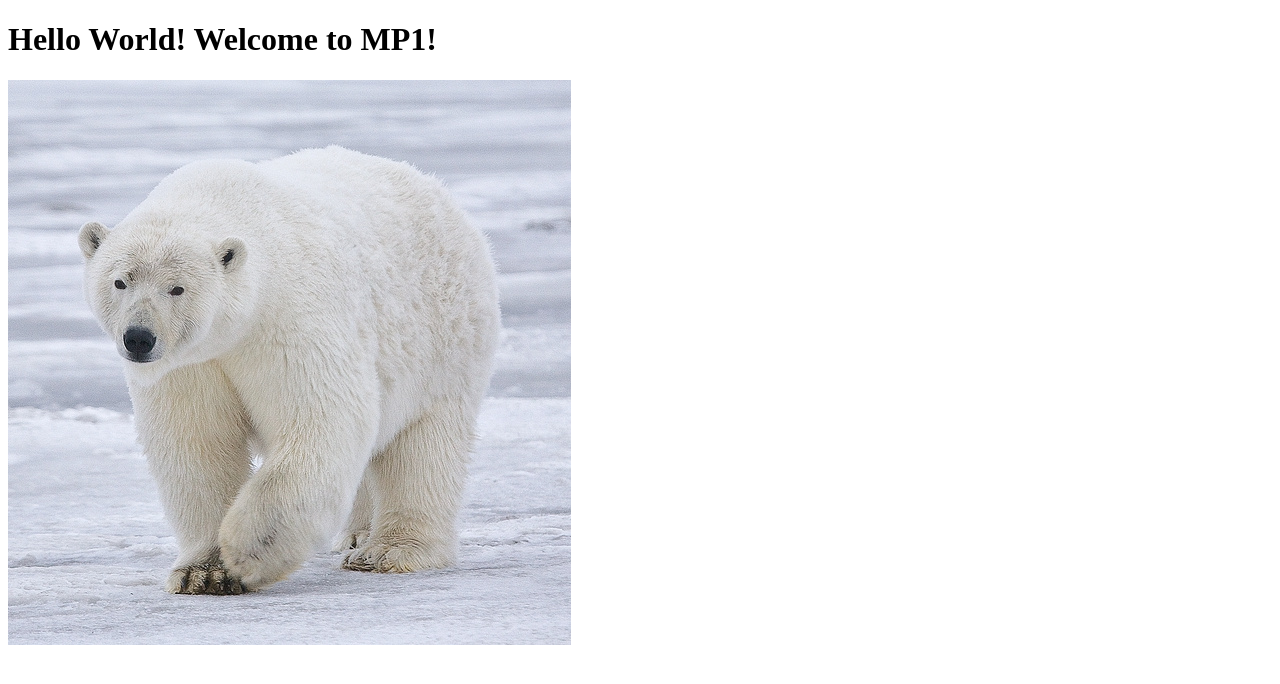
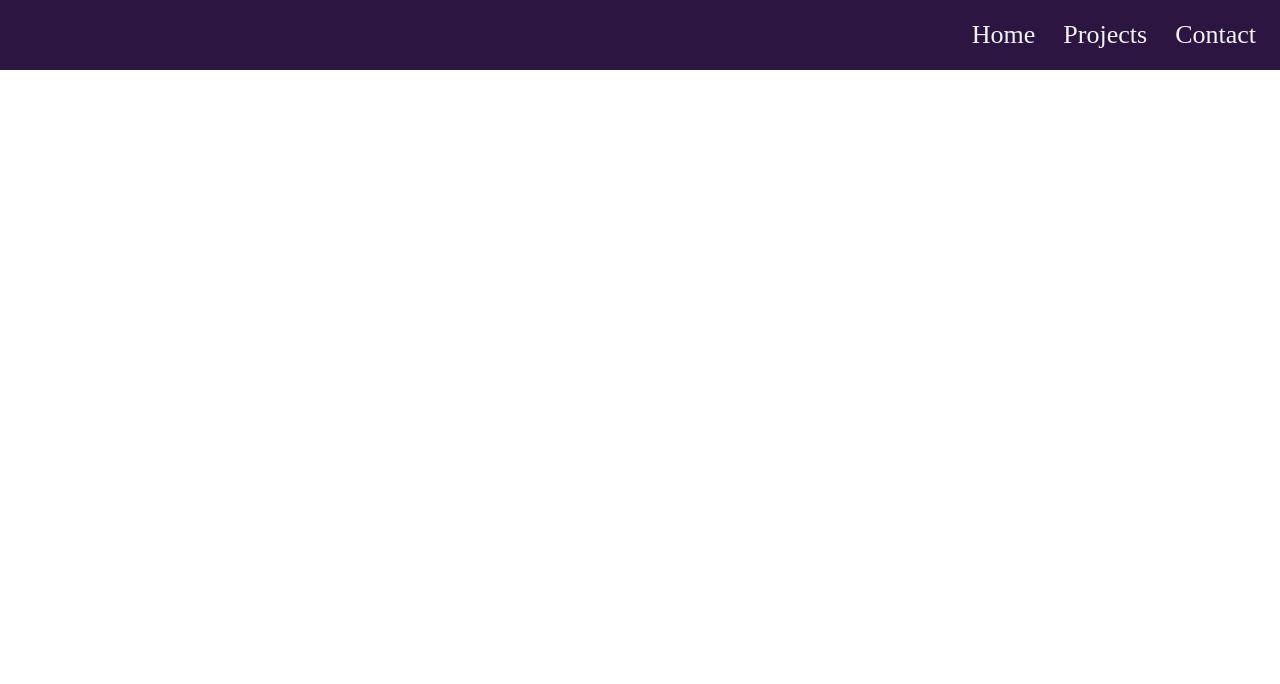
Before and after one commit to rli60/mp1, a website built with webpack: page src/index.html in a window 1280 px wide. Shown: the top 684 px of the page. Built offline with nearby package versions, Linux system fonts and the light colour scheme.

Commit message:
Create a navigation bar with resizing.

```diff
--- a/llm_logs.csv
+++ b/llm_logs.csv
@@ -1,2 +1,4 @@
 example_chatgpt_log_link1
 example_bing_chat_log_link2
+https://www.w3schools.com/howto/howto_js_navbar_sticky.asp
+https://www.youtube.com/watch?v=43BLt1DQcmg&t=2s
--- a/src/css/main.scss
+++ b/src/css/main.scss
@@ -1 +1,50 @@
 /* Your SCSS here. */
+* {
+    margin: 0;
+    padding: 0;
+    box-sizing: border-box;
+}
+
+.page {
+    position: relative;
+    height: 300vh;
+}
+
+.nav-bar {
+    position: sticky;
+    top: 0;
+    overflow: hidden;
+    background-color: rgb(44, 22, 65);
+    display: flex;
+    justify-content: flex-end;
+    height: 70px;
+    transition: 0.5s ease-in-out;
+    align-items: center;
+    padding: 10px;
+}
+
+.nav-bar-contents a {
+    float: inline-start;
+    display: block;
+    color: #f2f2f2;
+    text-align: center;
+    padding: 14px;
+    text-decoration: none;
+    font-size: 26px;
+    transition: 0.5s ease-in-out;
+}
+
+.nav-bar a:hover {
+    background-color: rgb(140, 99, 179);
+}
+
+.scrolled {
+    height: 50px;
+    font-size: 16px;
+    transition: 0.5s ease-in-out;
+}
+
+.scrolled .nav-bar-contents a {
+    transition: 0.5s ease-in-out;
+    font-size: 16px;
+}
--- a/src/index.html
+++ b/src/index.html
@@ -7,7 +7,17 @@
         <title>MP1</title>
     </head>
     <body>
-        <h1>Hello World! Welcome to MP1!</h1>
-        <img src="assets/image.jpg">
+        <div class="page">
+            <div class="nav-bar">
+                <div class="nav-bar-contents">
+                    <a href="#home">Home</a>
+                    <a href="#projects">Projects</a>
+                    <a href="#contact">Contact</a>
+                </div>
+            </div>
+            <div class="content">
+
+            </div>
+        </div>
     </body>
 </html>
--- a/src/js/main.js
+++ b/src/js/main.js
@@ -1,2 +1,11 @@
 /* Your JS here. */
-console.log('Hello World!')
+const header = document.querySelector('.nav-bar');
+
+window.addEventListener("scroll", () => {
+    if (window.scrollY >= 50) {
+        header.classList.add("scrolled")
+    }
+    else {
+        header.classList.remove("scrolled")
+    }
+})
```
